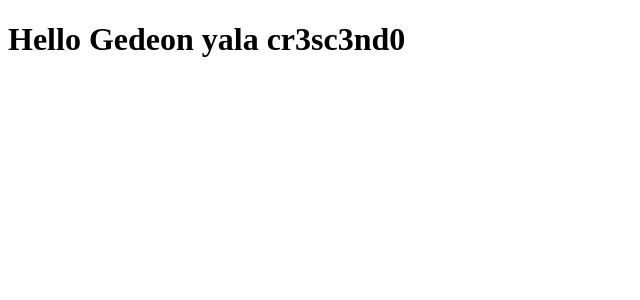
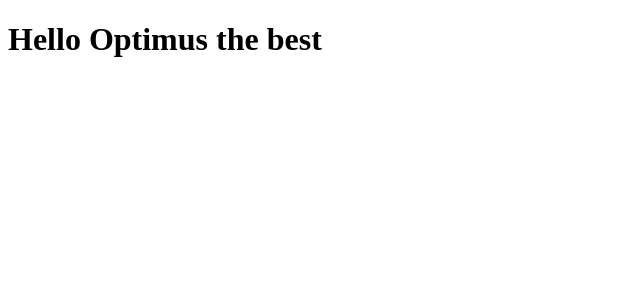
Before and after one commit to Optimus-ged/first_react_app, a React (Create React App) app: page / in a window 1280 px wide. Shown: the top 300 px of the page, without its empty margins (0-640 px from the left). Built offline with nearby package versions, Linux system fonts and the light colour scheme.

Commit message:
Named export and default export understood

```diff
--- a/src/react_trainings/App.js
+++ b/src/react_trainings/App.js
@@ -1,5 +1,5 @@
 import React, { Component } from "react";
-import Greet from './components/Greet';
+import { Greet } from "./components/Greet";
 
 class App extends Component {
   render() {
--- a/src/react_trainings/components/Greet.js
+++ b/src/react_trainings/components/Greet.js
@@ -1,7 +1,3 @@
-import React from 'react';
+import React from "react";
 
-const Greet = ()=>{
-    return <h1>Hello Gedeon yala cr3sc3nd0</h1>
-};
-
-export default Greet;
+export const Greet = () => <h1>Hello Optimus the best</h1>;
```
